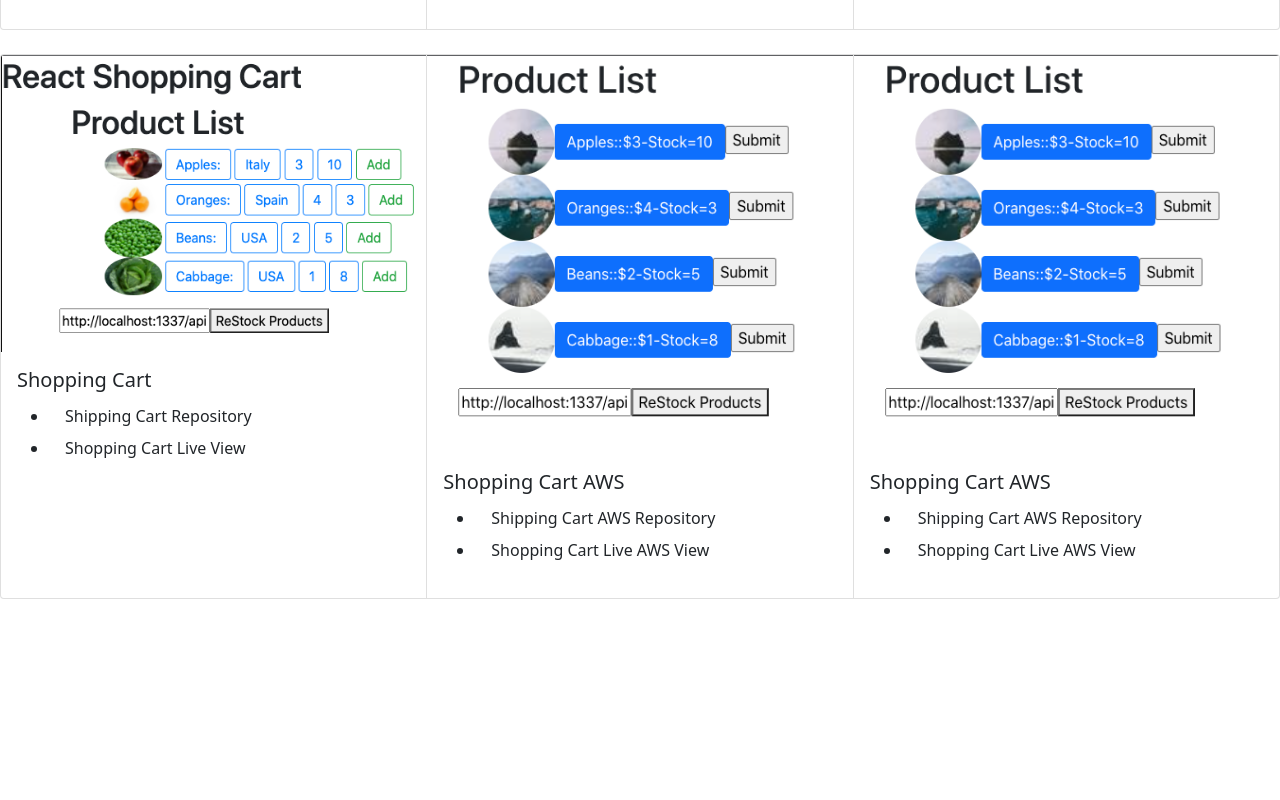
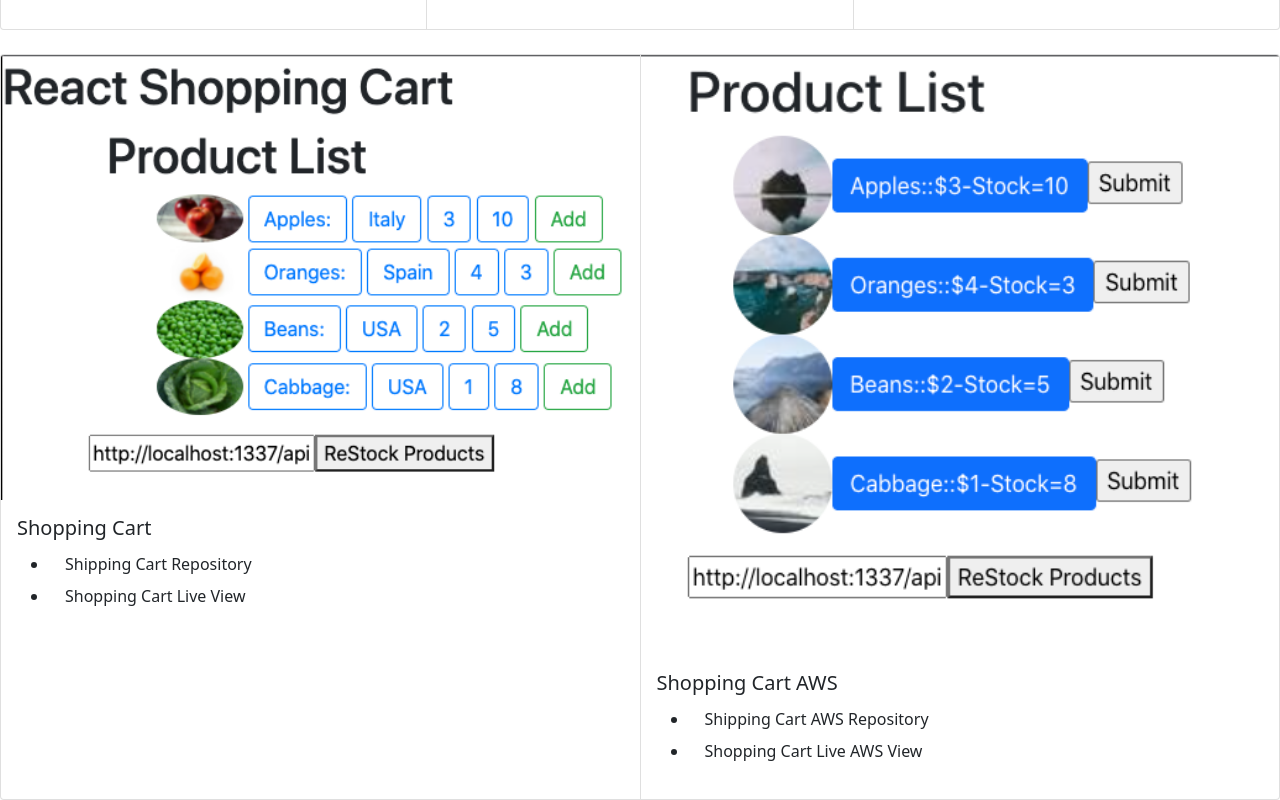
Before and after one commit to Orion-Technologies/GHPortfolio, a plain HTML site: page projects.html in a window 1280 px wide. Shown: the part 1729-2529 px from the top of the page. Before the commit the page ends 2328 px from the top, so only its background shows below. Drawn offline with nearby package versions, Linux system fonts and the light colour scheme.

Commit message:
updating projects
updating projects

```diff
--- a/projects.html
+++ b/projects.html
@@ -297,28 +297,7 @@
           </div>
         </div>
 
-       <div class="card">
-          <img src="images/ShoppingCartAWS.png" class="card-img-top" alt="Shopping Cart AWS" title="Shopping Cart AWS">
-          <div class="card-body">
-            <h5 class="card-title">Shopping Cart AWS</h5>
-            <ul>
-                <li>
-                    <a
-                      class="dropdown-item"
-                      href="https://github.com/Orion-Technologies/WEEK20MIT"
-                      >Shipping Cart AWS Repository</a
-                    >
-                  </li>
-                  <li>
-                    <a
-                      class="dropdown-item"
-                      href="https://cartreact01a.s3.amazonaws.com/index.html"
-                      >Shopping Cart Live AWS View</a
-                    >
-                  </li>
-            </ul>
-          </div>
-        </div>
+      <!-- add here the las card -->
 
     </div>
 
```
